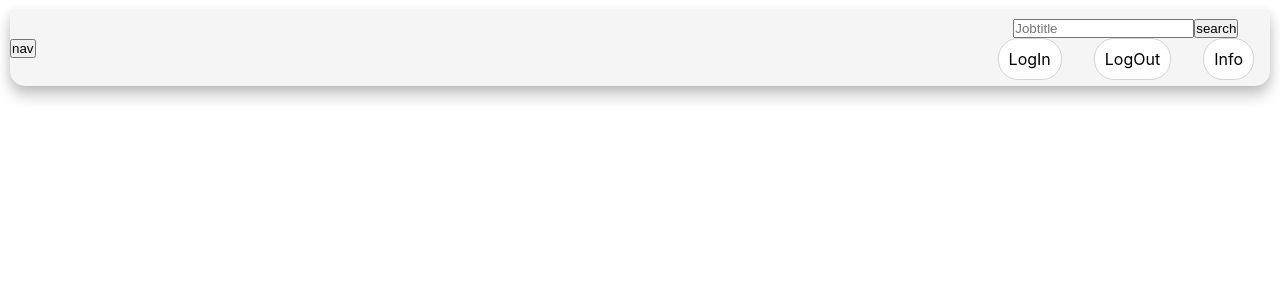
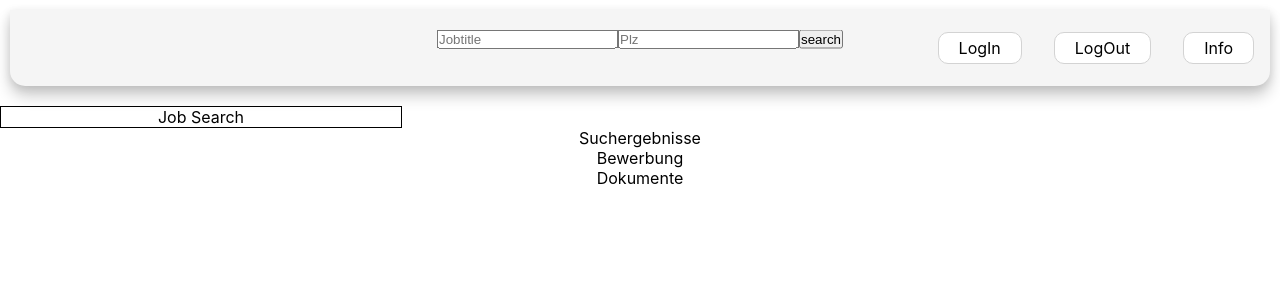
Before and after one commit to sevilcankiz/bewerbungsportal_frontend, a React (Create React App) app: page / in a window 1280 px wide. Shown: the top 300 px of the page. Built offline with nearby package versions, Linux system fonts and the light colour scheme.

Commit message:
header weiter bearbeitet

```diff
--- a/src/App.css
+++ b/src/App.css
@@ -13,3 +13,9 @@
 .App {
   text-align: center;
 }
+
+
+
+@media screen and (max-width: 850px){
+
+}
--- a/src/App.js
+++ b/src/App.js
@@ -1,10 +1,14 @@
 import './App.css';
 import Header from "./Components/Header";
+import Main from "./Components/Main";
+import Footer from "./Components/Footer";
 
 function App() {
   return (
     <div className="App">
       <Header />
+      <Main />
+      <Footer />
     </div>
   );
 }
--- a/src/Components/Footer.js
+++ b/src/Components/Footer.js
@@ -0,0 +1,16 @@
+import React from 'react'
+import "../Styles/footer.css";
+
+export default function Footer() {
+  return (
+    <div>
+      <ul>
+
+        <li>Suchergebnisse</li>
+
+        <li>Bewerbung</li>
+        <li>Dokumente</li>
+    </ul>
+    </div>
+  )
+}
--- a/src/Components/Header.js
+++ b/src/Components/Header.js
@@ -1,6 +1,6 @@
 import React from 'react'
 import { useState } from 'react';
-import { NavLink } from "react-router-dom";
+// import { NavLink } from "react-router-dom";
 import "../Styles/header.css";
 
 export default function Header() {
@@ -13,19 +13,17 @@ export default function Header() {
             setHamburger(!isHamburger)}}>
             nav
         </button>
+
         <div class={ isHamburger ? "nav-menu expanded" : "nav-menu" }>
-            <input className="search" type="text" placeholder="Jobtitle"></input>
-            <button>search</button>
+            <div className="searchbar">
+                <input className="search" type="text" placeholder="Jobtitle"></input>
+                <input type="number" placeholder="Plz"></input>
+                <button>search</button>
+            </div>
             <ul>
-
-                    <li>LogIn</li>
-
-
-                    <li>LogOut</li>
-
-
-                    <li>Info</li>
-
+                <li>LogIn</li>
+                <li>LogOut</li>
+                <li>Info</li>
             </ul>
         </div>
     </nav>
--- a/src/Components/Main.js
+++ b/src/Components/Main.js
@@ -0,0 +1,12 @@
+import React from 'react'
+import "../Styles/main.css";
+
+export default function Main() {
+  return (
+    <div className="suchergebnisse">
+      <div>
+        <p>Job Search</p>
+      </div>
+    </div>
+  )
+}
--- a/src/Styles/header.css
+++ b/src/Styles/header.css
@@ -10,15 +10,6 @@
     border-bottom-right-radius: 15px;
     box-shadow: 0 2px 10px rgb(0 0 0 / 10%), 0 10px 15px rgb(0 0 0 / 20%);
     margin:10px 10px 20px 10px;
-}
-
-.brand-name {
-
-text-decoration: none;
-color: black;
-font-family: 'Gabriola', cursive;
-font-size: 1.7rem;
-margin-left: 1rem;
 }
 
 a {
@@ -38,8 +29,8 @@ padding: 0;
 .nav-menu li {
     list-style-type: none;
     margin: 0 1rem;
-border-radius: 20px;
-padding: 10px;
+    border-radius: 10px;
+    padding: 5px 20px;
     background-color: white;
     border: 1px solid lightgray;
 }
@@ -48,19 +39,11 @@ border: 1px solid lightgray;
     box-shadow: 0 2px 5px rgba(0, 0, 0, 0.1);
 }
 
-.NavLink {
-text-decoration: none;
-display: block;
-width: 100%;
-}
-
-.burger-button {
-border: 0;
+.menu-button {
     height: 40px;
     width: 40px;
     padding: 0.5rem;
     border-radius: 50%;
-/* background-color: #1b8024;  */
     background-image: white;
     cursor: pointer;
     transition: background-color 0.2s ease-in-out;
@@ -71,7 +54,7 @@ transform: translateY(-50%);
     display: none;
 }
 
-.burger-button:hover {
+.menu-button:hover {
     background-color: #97C8EB;
 }
 
@@ -80,8 +63,17 @@ color: black;
     list-style-type: none;
 }
 
+.searchbar{
+    position: absolute;
+    top: 50%;
+    left: 50%;
+    transform: translate(-50%, -50%);
+    padding-bottom: 20px;
+}
+
+
 @media screen and (max-width: 850px) {
-    .burger-button {
+    .menu-button {
         display: block;
     }
 
@@ -117,4 +109,7 @@ list-style-type: none;
         z-index: 1;
         transition: all 0.2s ease-out;
     }
+
+
+
 }
--- a/src/Styles/main.css
+++ b/src/Styles/main.css
@@ -0,0 +1,15 @@
+.suchergebnisse{
+    border: 1px solid black;
+    max-width: 400px;
+}
+
+
+
+@media screen and (max-width: 850px){
+    .suchergebnisse{
+        max-width: 100%;
+
+        margin: 30px 20px;
+
+    }
+}
```
Lines whose indentation alone changed are shown as unchanged.
